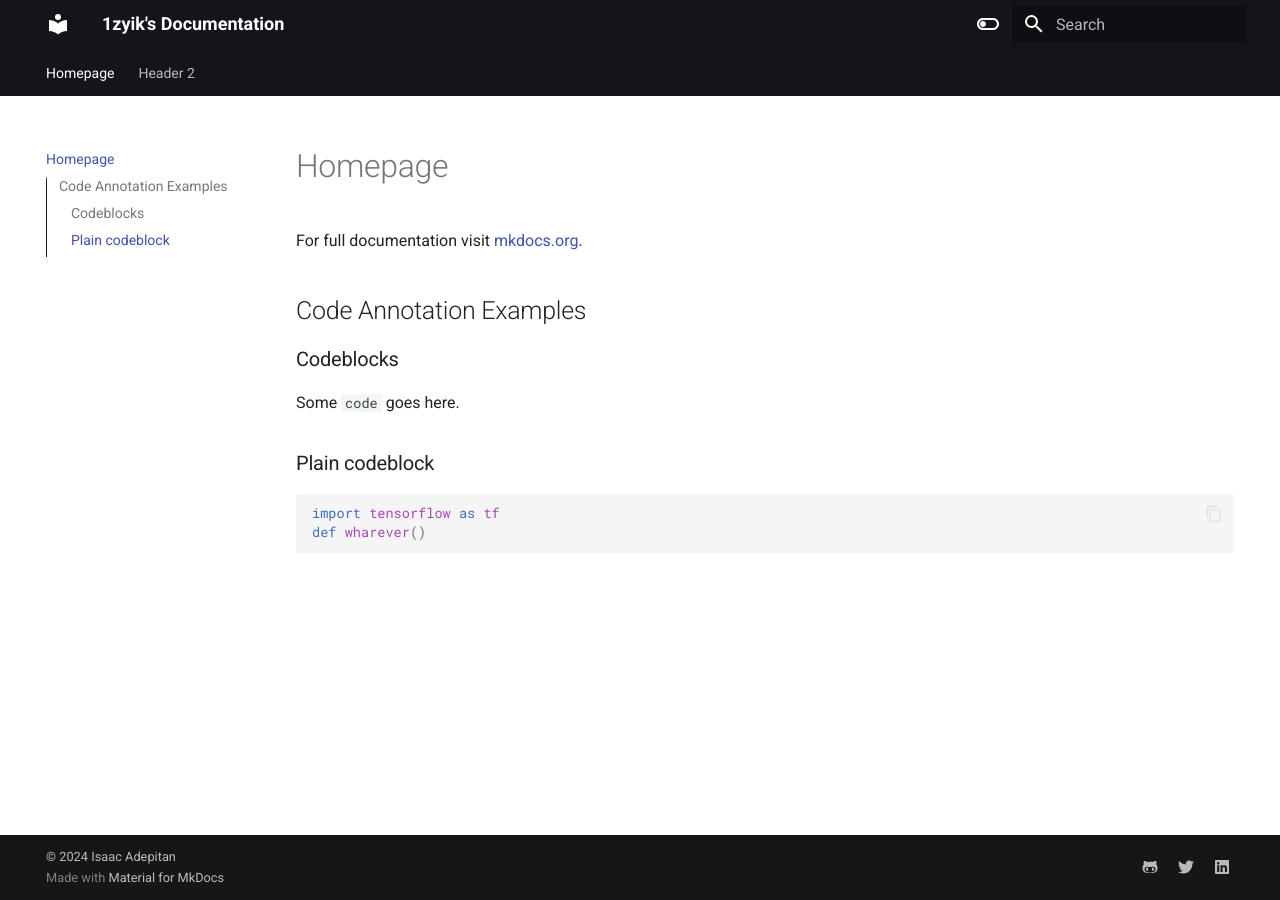
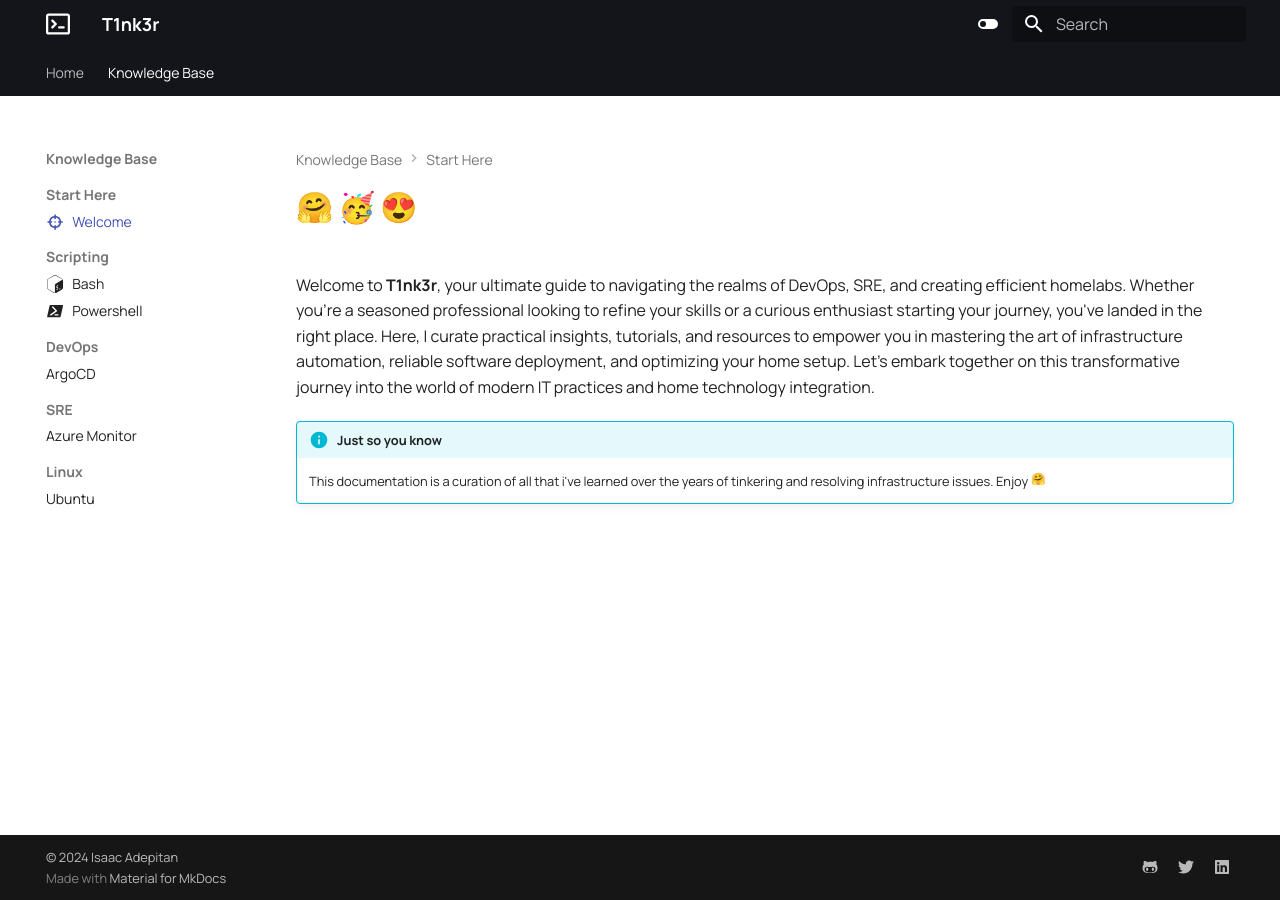
Before and after one commit to 1zyik/t1nk3r, an MkDocs documentation site: the page built from docs/index.md, in a window 1280 px wide. Built offline with MkDocs 1.6.1 and Material for MkDocs 9.7.7, drawn with Linux system fonts in a browser that asks for light colours; emoji names are drawn with the system emoji font.

Commit message:
Cleaned up UI and add first set of docs

````diff
--- a/docs/index.md
+++ b/docs/index.md
@@ -1,16 +1,7 @@
-# Homepage
+icon: material/target
+# :hugging_face:  :partying_face:  :heart_eyes:
 
-For full documentation visit [mkdocs.org](https://www.mkdocs.org).
+Welcome to **T1nk3r**, your ultimate guide to navigating the realms of DevOps, SRE, and creating efficient homelabs. Whether you're a seasoned professional looking to refine your skills or a curious enthusiast starting your journey, you've landed in the right place. Here, I curate practical insights, tutorials, and resources to empower you in mastering the art of infrastructure automation, reliable software deployment, and optimizing your home setup. Let's embark together on this transformative journey into the world of modern IT practices and home technology integration.
 
-## Code Annotation Examples
-
-### Codeblocks
-
-Some `code` goes here.
-
-### Plain codeblock
-
-``` py
-import tensorflow as tf
-def wharever()
-```
+!!! info "Just so you know"
+    This documentation is a curation of all that i've learned over the years of tinkering and resolving infrastructure issues. Enjoy :hugging_face:
--- a/docs/page2.md
+++ /dev/null
@@ -1 +0,0 @@
-# Header 2
--- a/mkdocs.yml
+++ b/mkdocs.yml
@@ -1,21 +1,36 @@
-site_name: 1zyik's Documentation
+site_name: T1nk3r
 theme:
   name: material
+#  custom_dir: overrides
+  font:
+    text: Manrope
+  icon:
+    logo: octicons/terminal-16
   features:
     - navigation.tabs
     - navigation.sections
+    - navigation.top
+    - navigation.instant
+    - navigation.instant.prefetch
+    - navigation.instant.progress
+    - navigation.tracking
+    - navigation.path
     - toc.integrate
-    - navigation.top
+    - toc.follow
     - search.suggest
     - search.highlight
+    - search.share
     - content.tabs.link
-    - content.code.annotation
+    - content.code.annotate
     - content.code.copy
+    - content.code.select
+    - header.autohide
+    - announce.dismiss
   language: en
   palette:
     - scheme: default
       toggle:
-        icon: material/toggle-switch-off-outline
+        icon: material/toggle-switch-off
         name: Switch to dark mode
       primary: black
       accent: amber
@@ -26,23 +41,38 @@ theme:
       primary: amber
       accent: yellow
 
+# Plugins here
+plugins:
+  - search
+
 # Markdown Extensions
 markdown_extensions:
   - pymdownx.highlight:
       anchor_linenums: true
+      line_spans: __span
+      pygments_lang_class: true
   - pymdownx.inlinehilite
   - pymdownx.snippets
   - admonition
   - pymdownx.arithmatex:
       generic: true
   - footnotes
+  - pymdownx.critic
+  - pymdownx.caret
+  - pymdownx.keys
+  - pymdownx.mark
+  - pymdownx.tilde
   - pymdownx.details
   - pymdownx.superfences
-  - pymdownx.mark
   - attr_list
+  - md_in_html
   - pymdownx.emoji:
       emoji_index: !!python/name:material.extensions.emoji.twemoji
       emoji_generator: !!python/name:material.extensions.emoji.to_svg
+
+# Extra CSS File
+extra_css:
+  - stylesheets/extra.css
 
 # Footer details
 extra:
@@ -53,6 +83,30 @@ extra:
       link: https://github.com/1zyik
     - icon: fontawesome/brands/linkedin
       link: https://github.com/1zyik
+  # Cookies block for consent
+  consent:
+    title: Cookie consent
+    description: >-
+      We use cookies to recognize your repeated visits and preferences, as well
+      as to measure the effectiveness of our documentation and whether users
+      find what they're searching for. With your consent, you're helping us to
+      make our documentation better.
 
 copyright: |
   &copy; 2024 <a href="https://github.com/1zyik" target="_blank" rel="noopener">Isaac Adepitan</a>
+
+# Navigation Setup
+nav:
+  - Home: https://1zyik.github.io/mkdocs/
+  - Knowledge Base:
+      - 'Start Here':
+        - 'Welcome': index.md
+      - 'Scripting':
+        - 'Bash': sections/scripting/bash.md
+        - 'Powershell': sections/scripting/powershell.md
+      - 'DevOps':
+        - 'ArgoCD': sections/devops/argocd.md
+      - 'SRE':
+        - 'Azure Monitor': sections/sre/azure-monitor.md
+      - 'Linux':
+        - 'Ubuntu': sections/linux/ubuntu.md
````
Also changed, not shown: docs/sections/scripting/bash.md (added, +4 -0 lines), docs/sections/scripting/powershell.md (added, +35 -0 lines), docs/sections/devops/argocd.md (added), docs/sections/linux/ubuntu.md (added), docs/sections/sre/azure-monitor.md (added), docs/stylesheets/extra.css (added), overrides/main.html (added).
